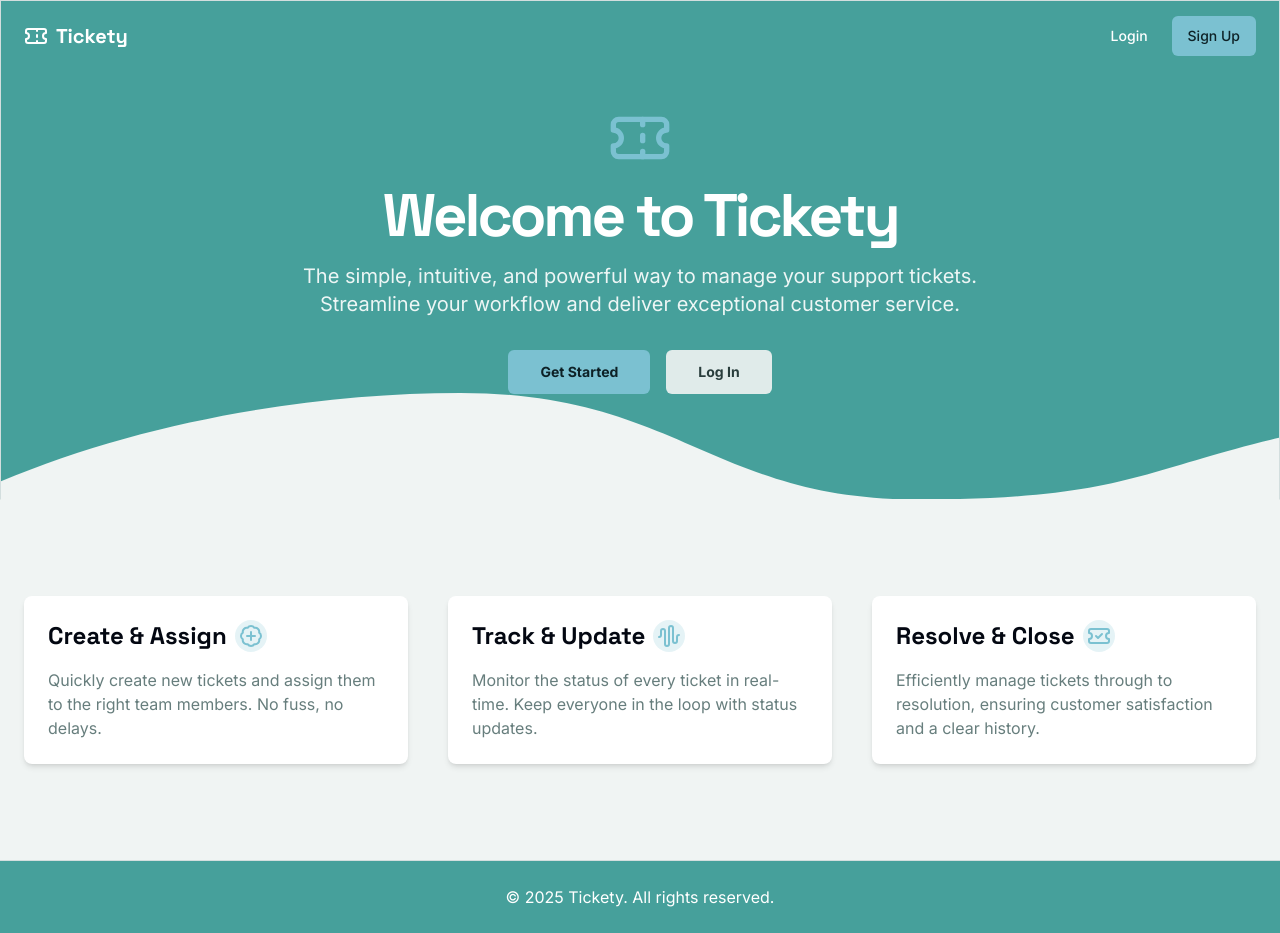
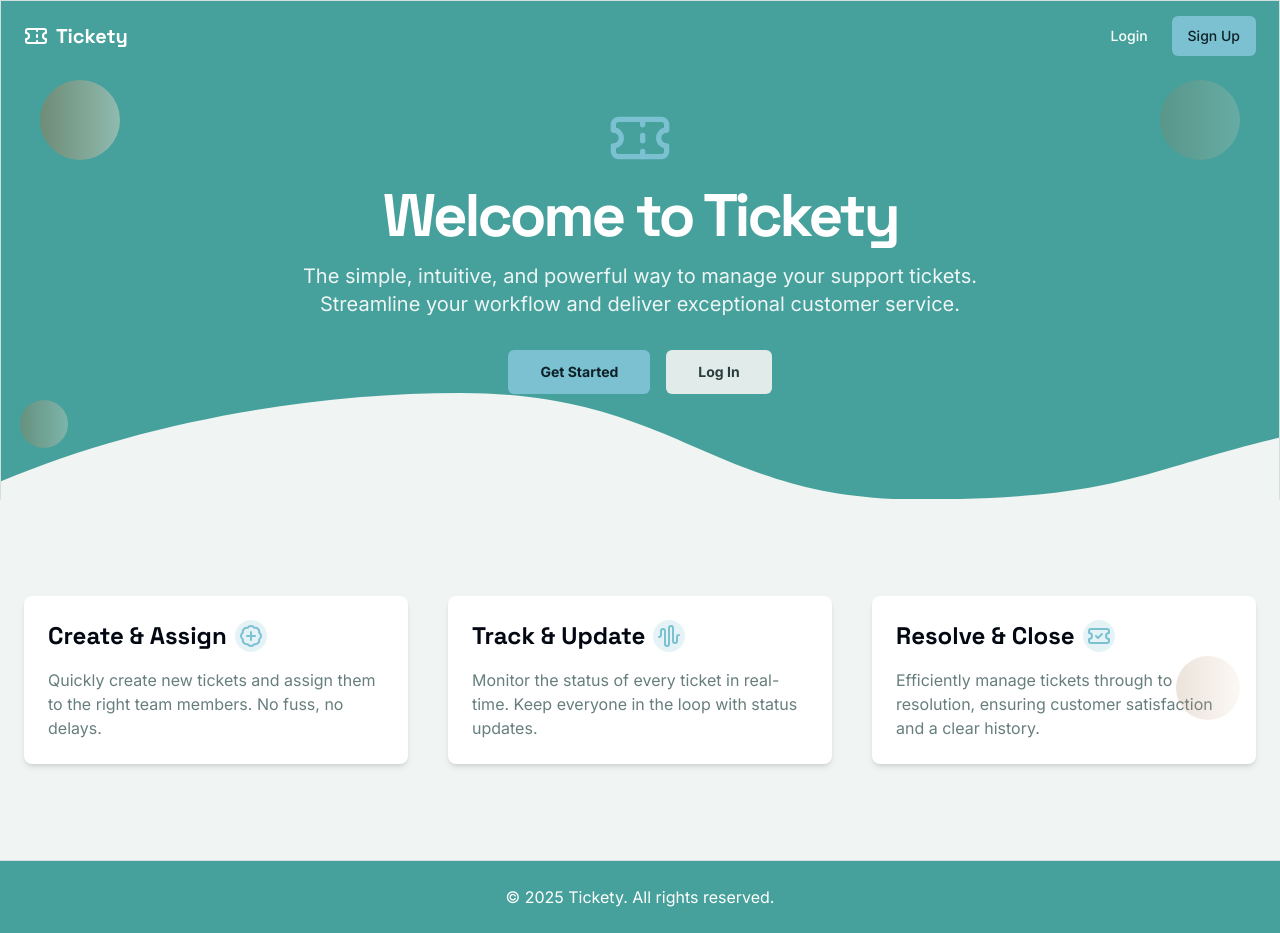
Before and after one commit to Vixs101/stage-2-frontend-react, a Next.js app: page / in a window 1280 px wide. Built offline with nearby package versions, Linux system fonts and the light colour scheme.

Commit message:
added floating elements to the landing page

```diff
--- a/src/app/page.tsx
+++ b/src/app/page.tsx
@@ -70,6 +70,10 @@ export default function Home() {
               </div>
             </div>
           </div>
+          <div className="absolute top-20 left-10 w-20 h-20 bg-gradient-to-r from-[#A2744A] to-[#EADDCA] rounded-full opacity-20 animate-pulse delay-200"></div>
+          <div className="absolute bottom-20 right-10 w-16 h-16 bg-gradient-to-r from-[#A2744A] to-[#EADDCA] rounded-full opacity-20 animate-pulse delay-1000 hidden md:block"></div>
+          <div className="absolute top-1/2 left-5 w-12 h-12 bg-gradient-to-r from-[#A2744A] to-[#EADDCA] rounded-full opacity-20 animate-pulse delay-1000"></div>
+          <div className="absolute top-20 right-10 w-20 h-20 bg-gradient-to-r from-[#A2744A] to-[#EADDCA] rounded-full opacity-20 animate-pulse delay-1000 hidden md:block"></div>
         </section>
       </main>
 
--- a/src/contexts/AuthContext.tsx
+++ b/src/contexts/AuthContext.tsx
@@ -42,6 +42,8 @@ export const AuthProvider = ({ children }: { children: ReactNode }) => {
 
   const logout = () => {
     localStorage.removeItem('ticketapp_session');
+    localStorage.removeItem('ticketyTickets');
+
     setUser(null);
     router.push('/');
   };
```
